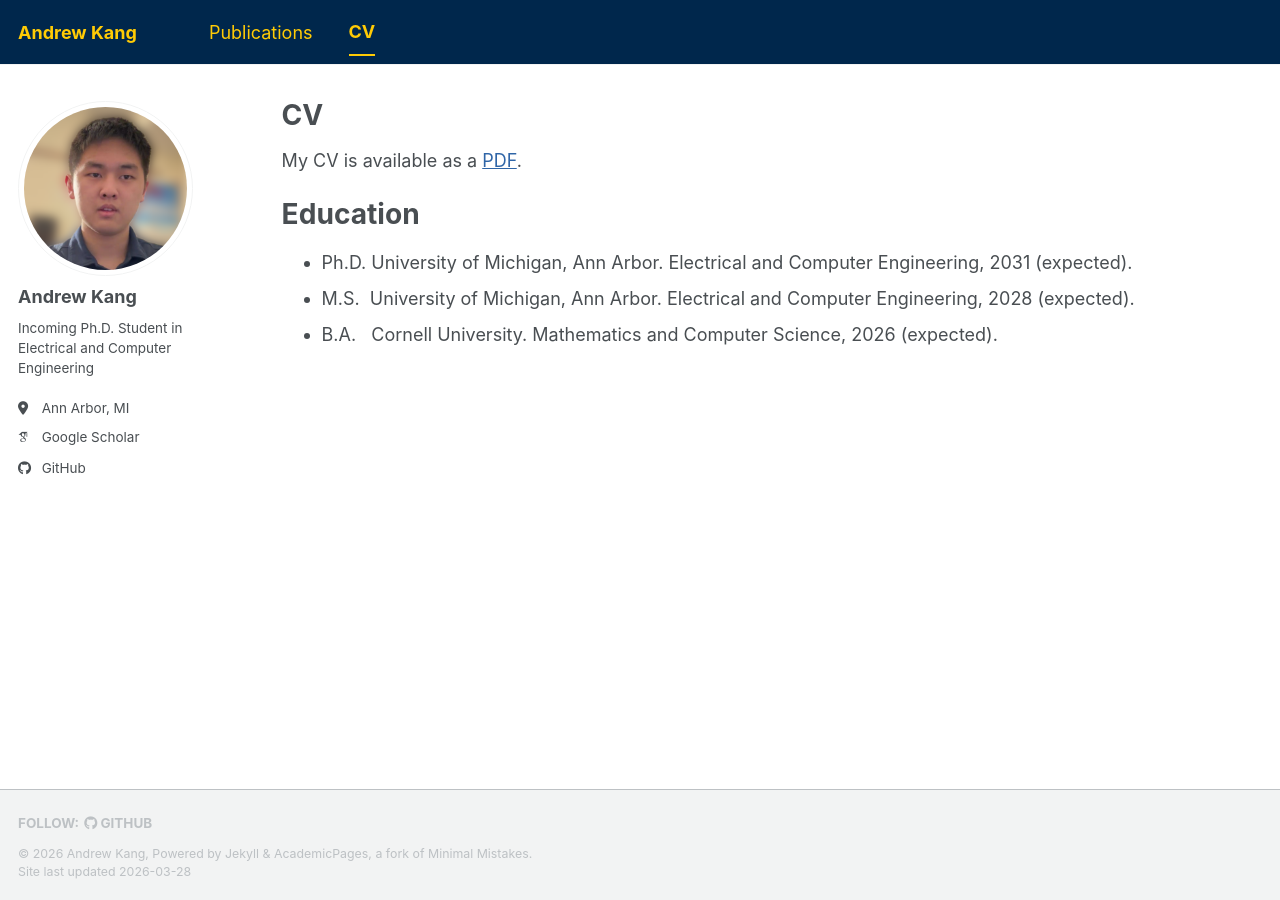
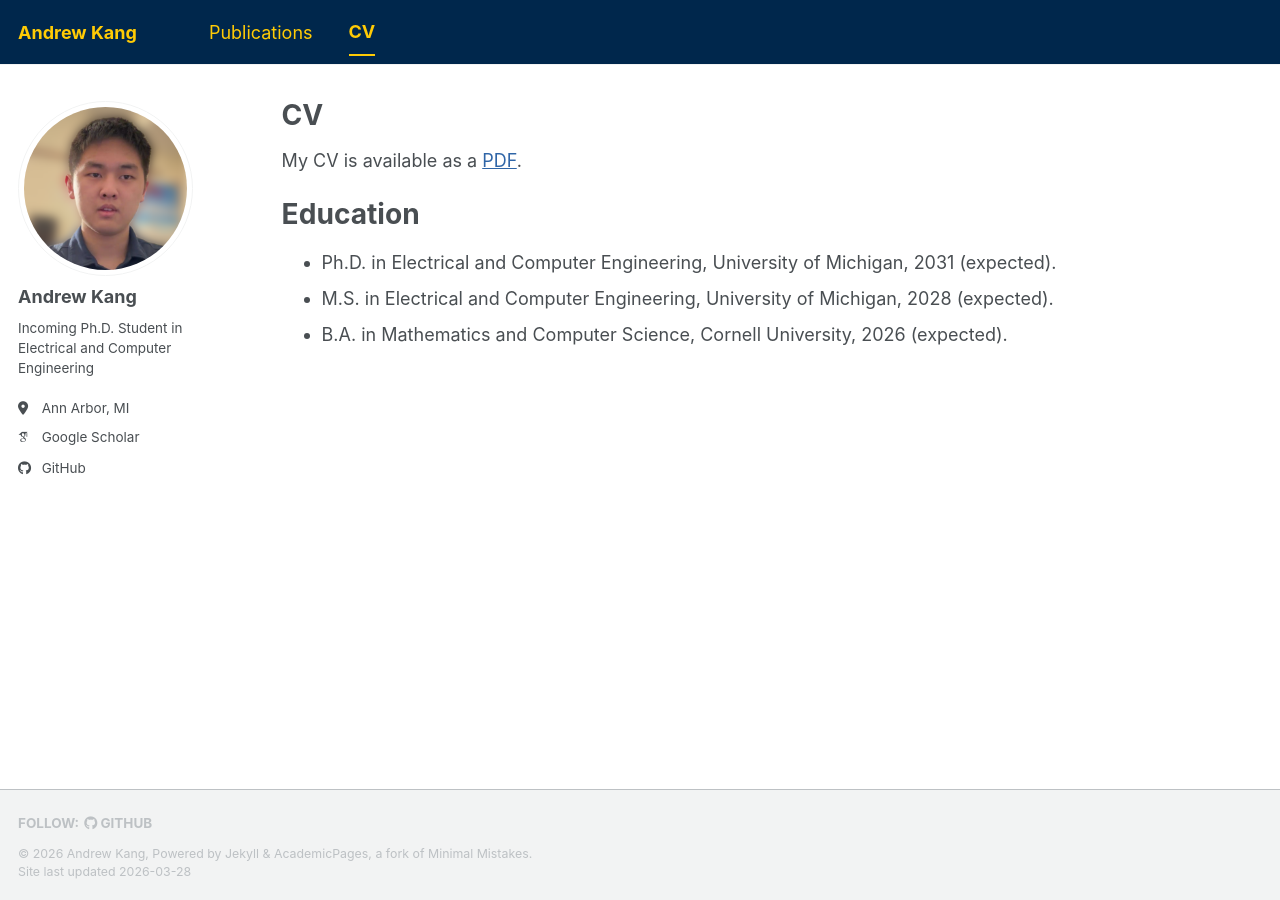
Before and after one commit to andrew-kang/andrew-kang.github.io, a Jekyll site: the page built from _pages/cv.md, in a window 1280 px wide. Built offline with Jekyll 4.4.1, drawn with Linux system fonts in a browser that asks for light colours; some web fonts are replaced; a script bundle is joined from its source files by our own code; library files that are not in the unit come from our copies.

Commit message:
Rewrite Education Section of CV page to follow standards

```diff
--- a/_pages/cv.md
+++ b/_pages/cv.md
@@ -13,9 +13,9 @@ My CV is available as a [PDF](/files/AndrewKang_CV.pdf).
 
 Education
 ======
-* Ph.D.&nbsp;University of Michigan, Ann Arbor. Electrical and Computer Engineering, 2031 (expected).
-* M.S.&nbsp;&nbsp;University of Michigan, Ann Arbor. Electrical and Computer Engineering, 2028 (expected).
-* B.A.&nbsp;&nbsp;&nbsp;Cornell University. Mathematics and Computer Science, 2026 (expected).
+* Ph.D. in Electrical and Computer Engineering, University of Michigan, 2031 (expected).
+* M.S. in Electrical and Computer Engineering, University of Michigan, 2028 (expected).
+* B.A. in Mathematics and Computer Science, Cornell University, 2026 (expected).
 
 <!-- Publications
 ======
```
